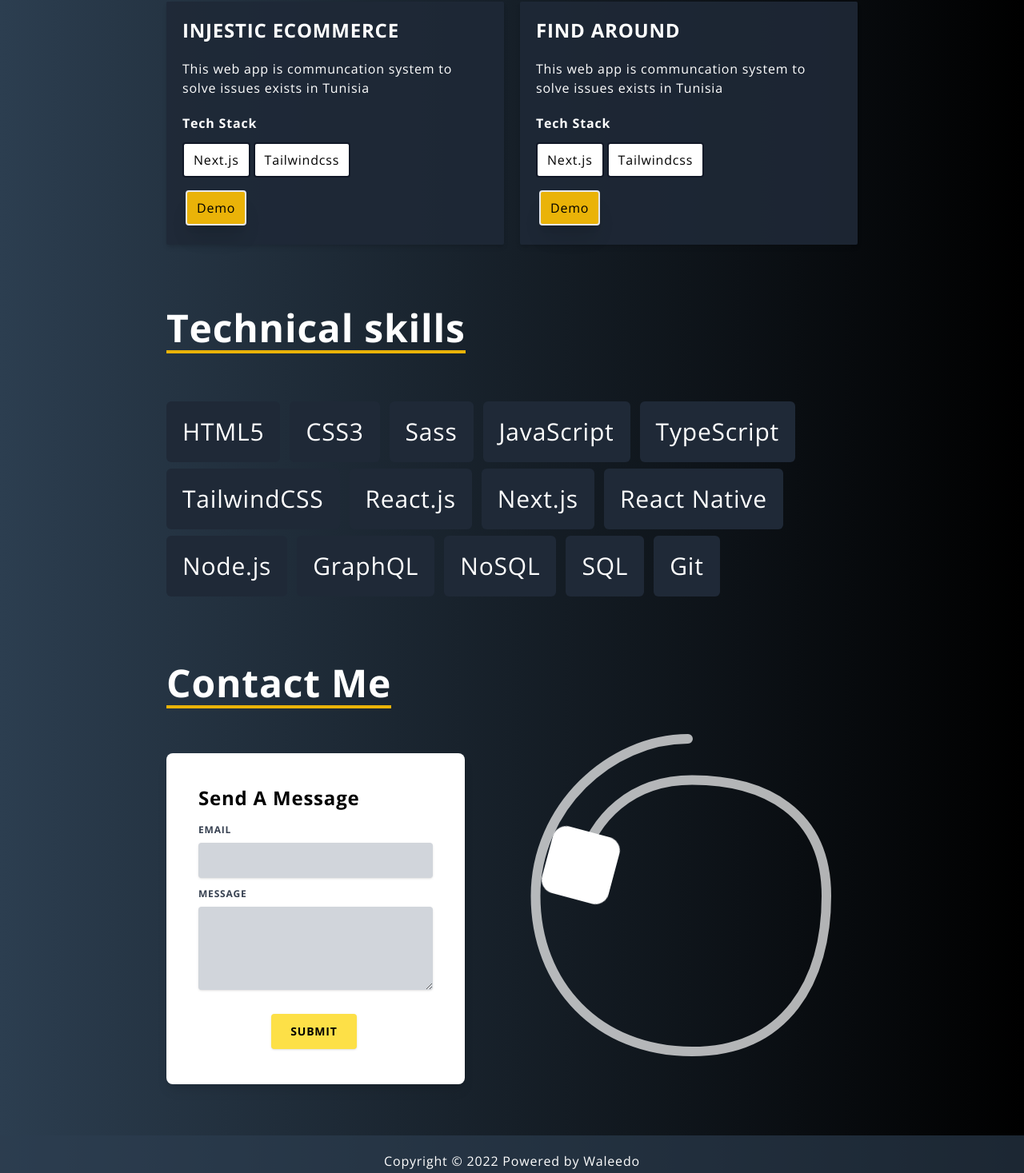
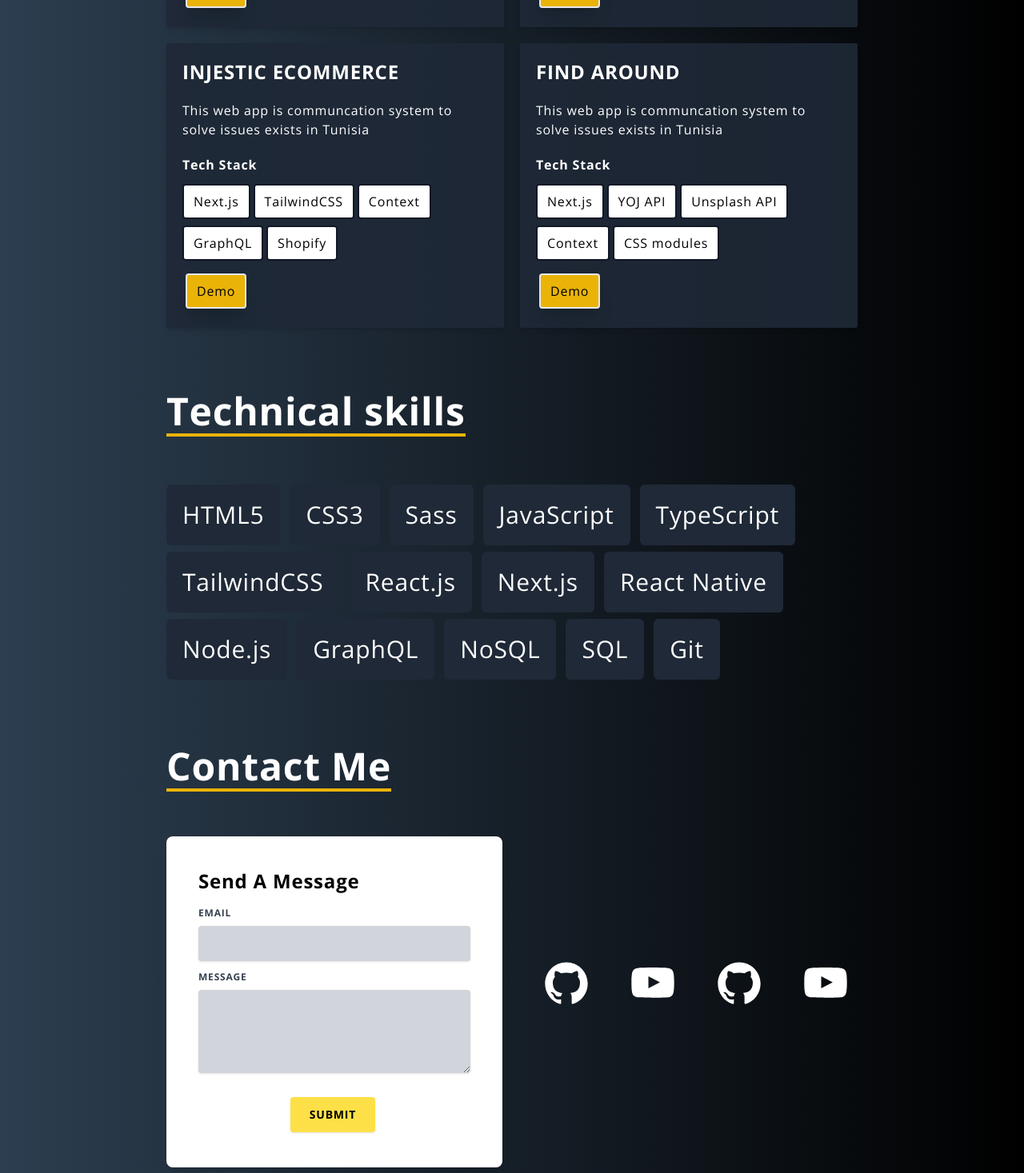
Before and after one commit to Walidhamdidev/Next.js_portfolio, a Next.js app: page / in a window 1280 px wide. Shown: the part 1330-2797 px from the top of the page at 80% size. Built offline with nearby package versions, Linux system fonts and the light colour scheme.

Commit message:
add navbar close feature

```diff
--- a/components/Contact.js
+++ b/components/Contact.js
@@ -1,5 +1,7 @@
 import { motion } from "framer-motion";
 import React from "react";
+import Link from "next/link";
+import Image from "next/image";
 
 const Contact = () => {
   const transition = { duration: 4, yoyo: Infinity, ease: "easeInOut" };
@@ -71,8 +73,60 @@ const Contact = () => {
           </div>
         </div>
       </div>
-      <div className=" relative hidden md:block">
-        <svg xmlns="http://www.w3.org/2000/svg" width="451" height="437">
+      <div className=" relative hidden md:flex md:gap-7">
+        <Link href="https://github.com/walid-hamdi">
+          <a
+            className="relative w-20 h-20 block transform transition-all hover:scale-110"
+            target="_blank"
+          >
+            <Image
+              layout="fill"
+              src="/images/github.svg"
+              alt="github social media logo"
+            />
+          </a>
+        </Link>
+
+        <Link href="https://www.youtube.com/channel/UC5YyWAQ7uctClSMW7Nqf0qA">
+          <a
+            className="relative w-20 h-20 block transform transition-all hover:scale-110"
+            target="_blank"
+          >
+            <Image
+              layout="fill"
+              src="/images/youtube.svg"
+              alt="youtube social media icon"
+            />
+          </a>
+        </Link>
+
+        <Link href="https://www.youtube.com/channel/UC5YyWAQ7uctClSMW7Nqf0qA">
+          <a
+            className="relative w-20 h-20 block transform transition-all hover:scale-110"
+            target="_blank"
+          >
+            <Image
+              layout="fill"
+              src="/images/github.svg"
+              alt="github social media icon"
+            />
+          </a>
+        </Link>
+
+        <Link href="https://www.youtube.com/channel/UC5YyWAQ7uctClSMW7Nqf0qA">
+          <a
+            className="relative w-20 h-20 block transform transition-all hover:scale-110"
+            target="_blank"
+          >
+            <Image
+              layout="fill"
+              src="/images/youtube.svg"
+              alt="icon for profile logo"
+            />
+          </a>
+        </Link>
+
+        {/* <svg xmlns="http://www.w3.org/2000/svg" width="451" height="437">
           <motion.path
             d="M 239 17 C 142 17 48.5 103 48.5 213.5 C 48.5 324 126 408 244 408 C 362 408 412 319 412 213.5 C 412 108 334 68.5 244 68.5 C 154 68.5 102.68 135.079 99 213.5 C 95.32 291.921 157 350 231 345.5 C 305 341 357.5 290 357.5 219.5 C 357.5 149 314 121 244 121 C 174 121 151.5 167 151.5 213.5 C 151.5 260 176 286.5 224.5 286.5 C 273 286.5 296.5 253 296.5 218.5 C 296.5 184 270 177 244 177 C 218 177 197 198 197 218.5 C 197 239 206 250.5 225.5 250.5 C 245 250.5 253 242 253 218.5"
             fill="transparent"
@@ -89,7 +143,7 @@ const Contact = () => {
           initial={{ offsetDistance: "0%", scale: 2.5 }}
           animate={{ offsetDistance: "100%", scale: 1 }}
           transition={transition}
-        />
+        /> */}
       </div>
     </div>
   );
--- a/components/Navbar.js
+++ b/components/Navbar.js
@@ -10,8 +10,14 @@ export default function Navbar() {
   const router = useRouter();
   const [hash, setHash] = useState("/");
 
-  // todo : 1- add scroll smooth , 2- add top position to scroll , 3-
-  // contact page right side , hero right side , add dropdown animation , custom cursor
+  /* todo :
+  1- add scroll smooth ,
+  2- add top position to scroll ,
+  3- contact page right side ,
+  4- hero right side ,
+  5- add dropdown animation ,
+  6- custom cursor
+*/
 
   useEffect(() => {
     // only add the event listener when the dropdown is opened
@@ -170,7 +176,11 @@ export default function Navbar() {
               className="relative w-14 h-14 block transform transition-all hover:scale-110"
               target="_blank"
             >
-              <Image layout="fill" src="/images/github.svg" alt="github" />
+              <Image
+                layout="fill"
+                src="/images/github.svg"
+                alt="github social media icon"
+              />
             </a>
           </Link>
 
@@ -179,7 +189,11 @@ export default function Navbar() {
               className="relative w-14 h-14 block transform transition-all hover:scale-110"
               target="_blank"
             >
-              <Image layout="fill" src="/images/youtube.svg" alt="github" />
+              <Image
+                layout="fill"
+                src="/images/youtube.svg"
+                alt="youtube social media icon"
+              />
             </a>
           </Link>
         </div>
--- a/components/Projects.js
+++ b/components/Projects.js
@@ -7,10 +7,12 @@ const Projects = () => {
       url: "https://thenewtunisia.vercel.app/",
 
       stacks: [
-        { title: "React.js" },
+        { title: "Next.js" },
+        { title: "Peer.js" },
+        { title: "Context" },
+        { title: "D3.js" },
         { title: "Firebase" },
-        { title: "D3.js" },
-        { title: "SASS" },
+        { title: "CSS modules" },
       ],
       description:
         "This web app is communcation system to solve issues exists in Tunisia",
@@ -20,8 +22,10 @@ const Projects = () => {
       url: "https://streaming-videos-kv86v273u-walid-hamdi.vercel.app/",
       stacks: [
         { title: "Next.js" },
-        { title: "Node.js" },
-        { title: "Material-UI" },
+        { title: "Youtube API" },
+        { title: "Context" },
+        { title: "GraphQL" },
+        { title: "CSS modules" },
       ],
       description:
         "This web app is an e-commerce that provide goods for tunisian community",
@@ -30,7 +34,13 @@ const Projects = () => {
       title: "Injestic Ecommerce",
       url: "https://shopify-starter-8btdcxbx4-walid-hamdi.vercel.app/",
 
-      stacks: [{ title: "Next.js" }, { title: "Tailwindcss" }],
+      stacks: [
+        { title: "Next.js" },
+        { title: "TailwindCSS" },
+        { title: "Context" },
+        { title: "GraphQL" },
+        { title: "Shopify" },
+      ],
       description:
         "This web app is communcation system to solve issues exists in Tunisia",
     },
@@ -38,7 +48,13 @@ const Projects = () => {
       title: "Find Around",
       url: "https://find-around.vercel.app/",
 
-      stacks: [{ title: "Next.js" }, { title: "Tailwindcss" }],
+      stacks: [
+        { title: "Next.js" },
+        { title: "YOJ API" },
+        { title: "Unsplash API" },
+        { title: "Context" },
+        { title: "CSS modules" },
+      ],
       description:
         "This web app is communcation system to solve issues exists in Tunisia",
     },
```
